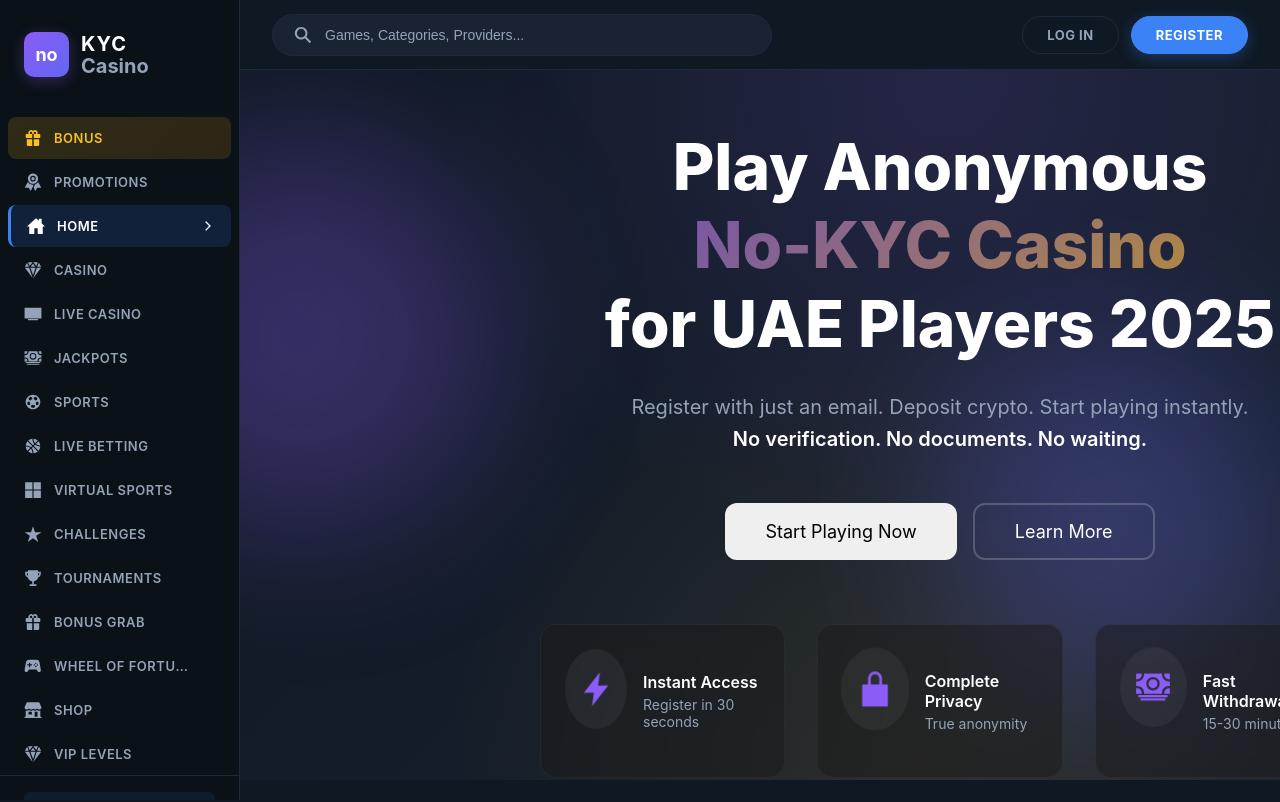
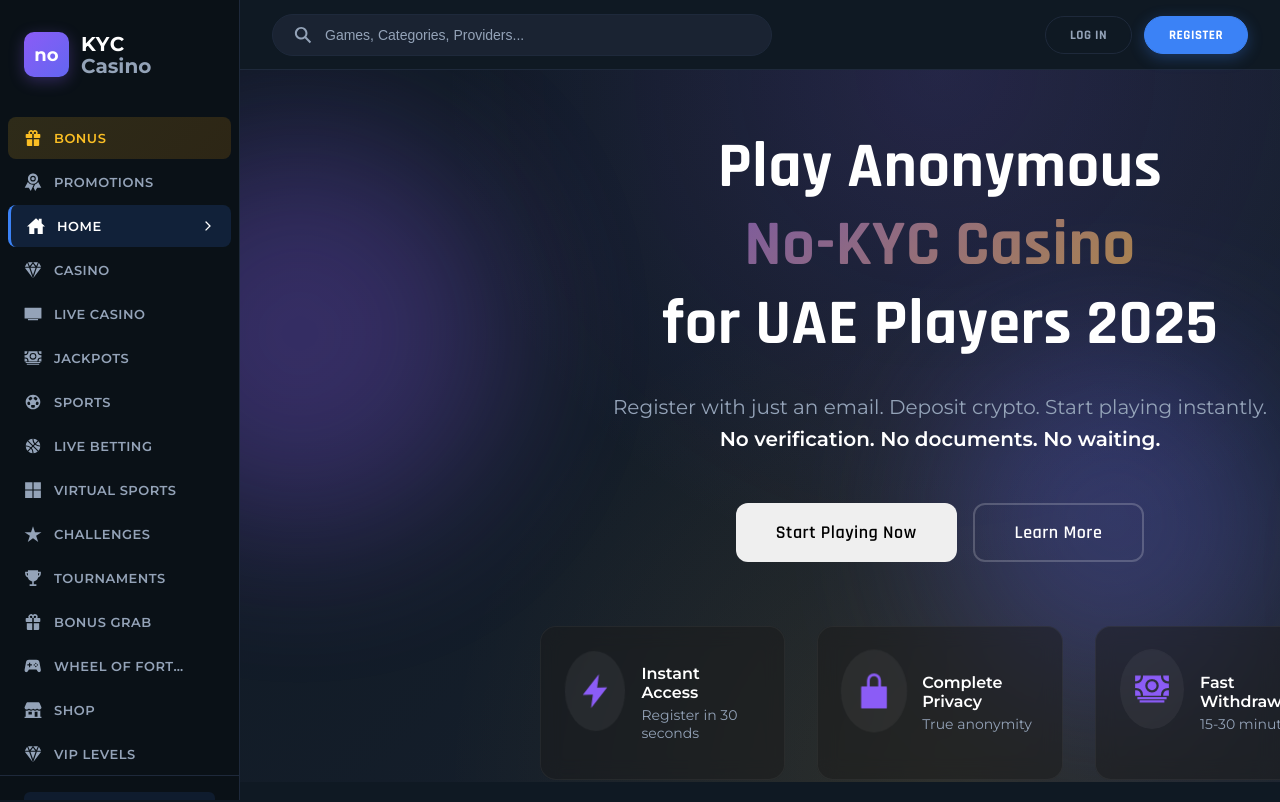
Before and after one commit to summergbrl/no-kyc, a React (Vite) app: page / in a window 1280 px wide. Shown: the top 802 px of the page. Built offline with nearby package versions, Linux system fonts and the light colour scheme.

Commit message:
Add professional casino fonts: Rajdhani for headings/buttons, Montserrat for body text

```diff
--- a/src/index.css
+++ b/src/index.css
@@ -1,3 +1,5 @@
+@import url('https://fonts.googleapis.com/css2?family=Rajdhani:wght@400;500;600;700&family=Montserrat:wght@400;500;600;700;800&display=swap');
+
 * {
   margin: 0;
   padding: 0;
@@ -5,6 +7,7 @@
 }
 
 :root {
+  /* Colors */
   --primary-purple: #8b5cf6;
   --primary-yellow: #fbbf24;
   --primary-blue: #3b82f6;
@@ -18,17 +21,26 @@
   --accent-gradient: linear-gradient(135deg, #8b5cf6 0%, #6366f1 100%);
   --yellow-gradient: linear-gradient(135deg, #fbbf24 0%, #f59e0b 100%);
   --blue-gradient: linear-gradient(135deg, #3b82f6 0%, #2563eb 100%);
+
+  /* Fonts */
+  --font-heading: 'Rajdhani', sans-serif;
+  --font-body: 'Montserrat', sans-serif;
 }
 
 body {
-  font-family: -apple-system, BlinkMacSystemFont, 'Segoe UI', 'Roboto', 'Oxygen',
-    'Ubuntu', 'Cantarell', 'Fira Sans', 'Droid Sans', 'Helvetica Neue',
-    sans-serif;
+  font-family: var(--font-body);
   -webkit-font-smoothing: antialiased;
   -moz-osx-font-smoothing: grayscale;
   background: var(--dark-bg);
   color: var(--text-primary);
   overflow-x: hidden;
+}
+
+/* Headings use casino-style font */
+h1, h2, h3, h4, h5, h6 {
+  font-family: var(--font-heading);
+  font-weight: 700;
+  letter-spacing: 0.5px;
 }
 
 code {
@@ -45,7 +57,9 @@ button {
   cursor: pointer;
   border: none;
   outline: none;
-  font-family: inherit;
+  font-family: var(--font-heading);
+  font-weight: 600;
+  letter-spacing: 0.5px;
 }
 
 ul {
```
